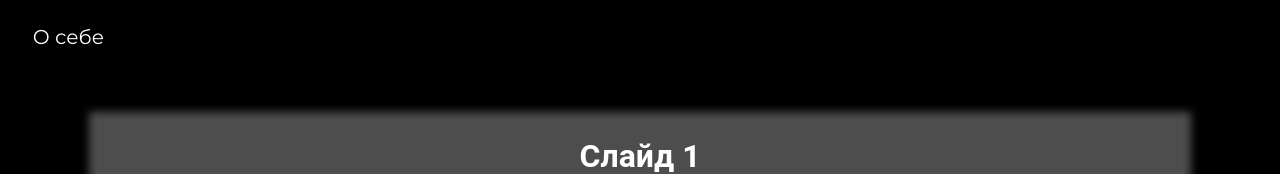
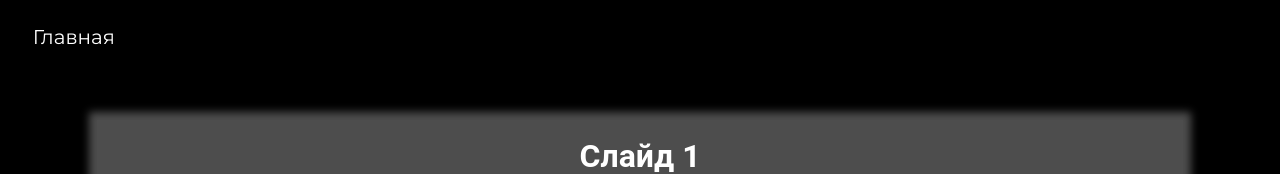
Before and after one commit to Ahri-ninetailed/halyapina.com, a Vue app: page /aboutme in a window 1280 px wide. Shown: the top 174 px of the page. Built offline with nearby package versions, Linux system fonts and the light colour scheme.

Commit message:
Change header

```diff
--- a/src/components/Header.vue
+++ b/src/components/Header.vue
@@ -1,7 +1,7 @@
 <template>
   <header :class="pagesStyles" class="h-montserrat-regular header">
-    <a class="no-default-styles" href="/aboutme"><p>О себе</p></a>
-    <!-- Здесь размещайте содержимое вашего хедера -->
+    <a v-if="!isAboutPage" class="no-default-styles" href="/aboutme"><p>О себе</p></a>
+    <a v-if="!isHomePage" class="no-default-styles" href="/"><p>Главная</p></a>
   </header>
 </template>
 
```
